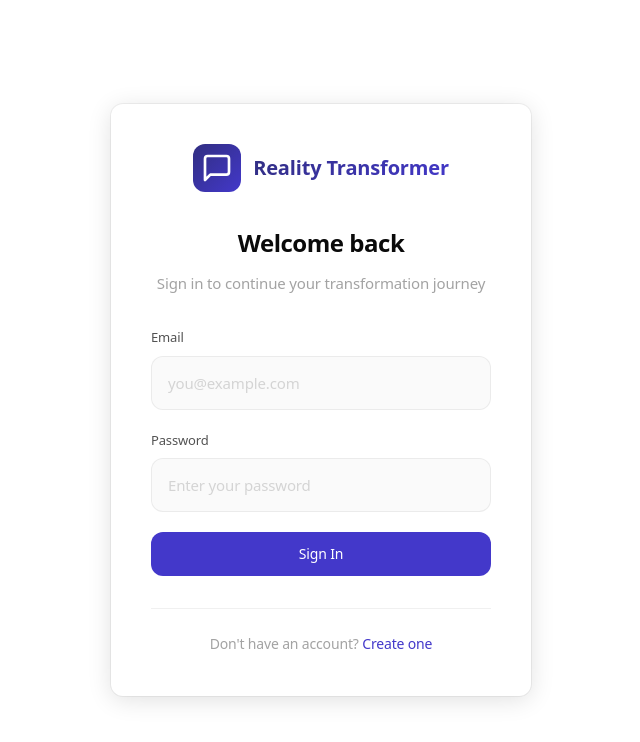
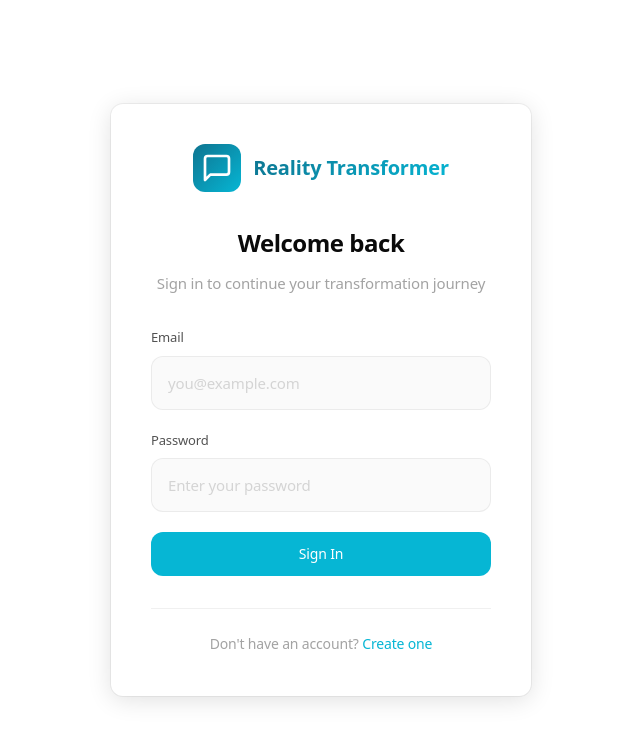
Before and after one commit to apioneorigin/BackendRust, a SvelteKit app in the folder frontend-svelte/: page /login in a window 1280 px wide. Shown: the top 742 px of the page, without its empty margins (319-959 px from the left). Built offline with nearby package versions, Linux system fonts and the light colour scheme; no server answers.

Commit message:
Energetic Cyan (#06B6D4) - alive, fresh, flowing life force
Light mode: #06b6d4 (main), #0891b2 (hover)
Dark mode: #22d3ee (brighter for visibility)

Full cyan palette from 50-950 for both themes.
Makes the app feel alive with prana/energy.

https://claude.ai/code/session_01Mp3nw3hvGuRddnobC34CjG

```diff
--- a/frontend-svelte/src/styles/globals.css
+++ b/frontend-svelte/src/styles/globals.css
@@ -28,24 +28,24 @@
 	--touch-target-comfortable: 48px;
 
 	/* ─────────────────────────────────────────────────────────────────────────────
-	   ACCENT - Sophisticated Indigo (premium, intelligent, innovative)
+	   ACCENT - Energetic Cyan (alive, fresh, flowing life force)
 	   ───────────────────────────────────────────────────────────────────────────── */
-	--color-accent: #4338ca;
-	--color-accent-subtle: rgba(67, 56, 202, 0.06);
-	--color-accent-hover: rgba(67, 56, 202, 0.10);
+	--color-accent: #06b6d4;
+	--color-accent-subtle: rgba(6, 182, 212, 0.08);
+	--color-accent-hover: rgba(6, 182, 212, 0.12);
 
-	/* Primary palette - Sophisticated Indigo family */
-	--color-primary-950: #1e1b4b;  /* Deepest */
-	--color-primary-900: #252262;  /* Very dark */
-	--color-primary-800: #312e81;
-	--color-primary-700: #3730a3;
-	--color-primary-600: #3d34b8;  /* Hover state */
-	--color-primary-500: #4338ca;  /* Main - Sophisticated Indigo */
-	--color-primary-400: #5a50d9;
-	--color-primary-300: #7c74e8;
-	--color-primary-200: #a5a1f2;
-	--color-primary-100: rgba(67, 56, 202, 0.12);
-	--color-primary-50: rgba(67, 56, 202, 0.06);
+	/* Primary palette - Energetic Cyan family */
+	--color-primary-950: #083344;  /* Deepest */
+	--color-primary-900: #164e63;  /* Very dark */
+	--color-primary-800: #155e75;
+	--color-primary-700: #0e7490;
+	--color-primary-600: #0891b2;  /* Hover state */
+	--color-primary-500: #06b6d4;  /* Main - Energetic Cyan */
+	--color-primary-400: #22d3ee;
+	--color-primary-300: #67e8f9;
+	--color-primary-200: #a5f3fc;
+	--color-primary-100: rgba(6, 182, 212, 0.12);
+	--color-primary-50: rgba(6, 182, 212, 0.06);
 
 	/* ─────────────────────────────────────────────────────────────────────────────
 	   SURFACES - Pure white, no layering
@@ -99,10 +99,10 @@
 	--ease-in-out: cubic-bezier(0.65, 0, 0.35, 1);
 
 	/* ─────────────────────────────────────────────────────────────────────────────
-	   GRADIENTS - Sophisticated Indigo (kept minimal for premium feel)
+	   GRADIENTS - Energetic Cyan (minimal, let the color breathe)
 	   ───────────────────────────────────────────────────────────────────────────── */
-	--gradient-primary: linear-gradient(135deg, #312e81 0%, #4338ca 100%);
-	--gradient-subtle: linear-gradient(180deg, rgba(67, 56, 202, 0.02) 0%, transparent 100%);
+	--gradient-primary: linear-gradient(135deg, #0e7490 0%, #06b6d4 100%);
+	--gradient-subtle: linear-gradient(180deg, rgba(6, 182, 212, 0.03) 0%, transparent 100%);
 
 	/* Semantic colors */
 	--color-error-500: #dc2626;
@@ -122,23 +122,23 @@
    ═══════════════════════════════════════════════════════════════════════════════ */
 
 [data-theme='dark'] {
-	--color-accent: #818cf8;
-	--color-accent-subtle: rgba(129, 140, 248, 0.10);
-	--color-accent-hover: rgba(129, 140, 248, 0.16);
+	--color-accent: #22d3ee;
+	--color-accent-subtle: rgba(34, 211, 238, 0.12);
+	--color-accent-hover: rgba(34, 211, 238, 0.18);
 
-	--color-primary-950: #0f0e24;
-	--color-primary-900: #1e1b4b;
-	--color-primary-800: #312e81;
-	--color-primary-700: #4338ca;
-	--color-primary-600: #5a50d9;
-	--color-primary-500: #818cf8;  /* Lighter for dark mode visibility */
-	--color-primary-400: #a5b4fc;
-	--color-primary-300: #c7d2fe;
-	--color-primary-200: #e0e7ff;
-	--color-primary-100: rgba(129, 140, 248, 0.12);
-	--color-primary-50: rgba(129, 140, 248, 0.08);
+	--color-primary-950: #042f2e;
+	--color-primary-900: #083344;
+	--color-primary-800: #164e63;
+	--color-primary-700: #0e7490;
+	--color-primary-600: #06b6d4;
+	--color-primary-500: #22d3ee;  /* Brighter for dark mode visibility */
+	--color-primary-400: #67e8f9;
+	--color-primary-300: #a5f3fc;
+	--color-primary-200: #cffafe;
+	--color-primary-100: rgba(34, 211, 238, 0.12);
+	--color-primary-50: rgba(34, 211, 238, 0.08);
 
-	--gradient-primary: linear-gradient(135deg, #4338ca 0%, #818cf8 100%);
+	--gradient-primary: linear-gradient(135deg, #06b6d4 0%, #22d3ee 100%);
 
 	--color-field-void: #0a0a0a;
 	--color-field-depth: #111111;
--- a/frontend-svelte/tailwind.config.js
+++ b/frontend-svelte/tailwind.config.js
@@ -14,7 +14,7 @@ export default {
 		},
 		extend: {
 			colors: {
-				// Primary (Sophisticated Indigo)
+				// Primary (Energetic Cyan - alive, fresh, flowing)
 				primary: {
 					50: 'var(--color-primary-50)',
 					100: 'var(--color-primary-100)',
@@ -28,7 +28,7 @@ export default {
 					900: 'var(--color-primary-900)',
 					950: 'var(--color-primary-950)'
 				},
-				// Accent (Sophisticated Indigo)
+				// Accent (Energetic Cyan)
 				accent: 'var(--color-accent)',
 				// Challenger (Warm Orange)
 				challenger: 'var(--color-challenger)',
```
